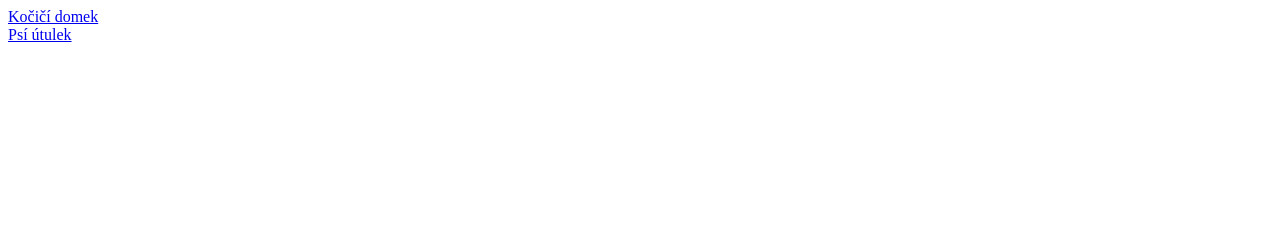
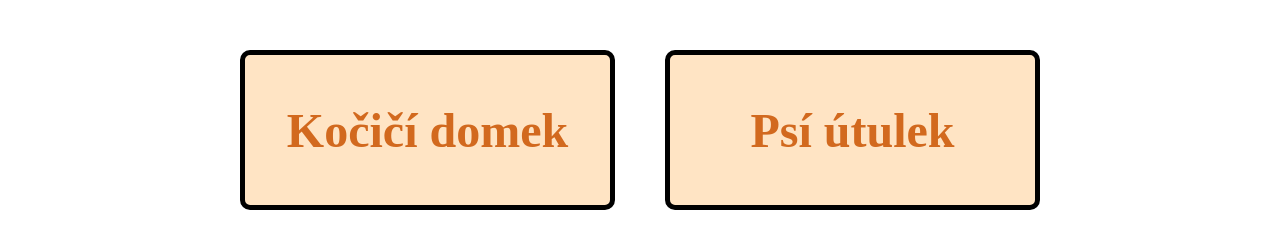
Before and after one commit to kkuzi/projekt-pozicovani, a plain HTML site: page index.html in a window 1280 px wide. Drawn offline with Linux system fonts and the light colour scheme.

Commit message:
Rozcestnik-zkrasleni

```diff
--- a/index.html
+++ b/index.html
@@ -4,9 +4,16 @@
     <meta charset="UTF-8">
     <meta name="viewport" content="width=device-width, initial-scale=1.0">
     <title>Document</title>
+    <link rel="stylesheet" href="style.css">
 </head>
 <body>
+<main class="rozcestnik">
+<div class="tlacitko">
     <a href="kocici-domecek/index.html"> Kočičí domek</a><br>
+</div>
+<div class="tlacitko">
     <a href="psi-utulek/index.html">Psí útulek</a>
+</div>
+</main>
 </body>
 </html>
--- /dev/null
+++ b/style.css
@@ -0,0 +1,44 @@
+html { box-sizing: border-box; }
+*, ::after, ::before { box-sizing: inherit; }
+
+.rozcestnik {
+
+    display: flex;
+    gap: 50px;
+    justify-content: center;
+    align-items: center;
+    width: 800px;
+    margin: 50px auto;
+}
+.tlacitko {
+    display: flex;
+
+    justify-content: center;
+    align-items: center;
+    height: 10em;
+    width: 380px;
+    /* flex-shrink: 0;
+    flex-grow: 0; */
+    background-color: bisque;
+    border: 5px solid black;
+    border-radius: 10px;
+    text-align: center;
+
+}
+
+.tlacitko a {
+    font-size: 3em;
+    text-decoration: none;
+    color: chocolate;
+    font-weight: bold;
+    padding: 40px;
+}
+
+.tlacitko:hover {
+    background-color: brown;
+
+}
+
+.tlacitko a:hover {
+    color: antiquewhite
+}
```
